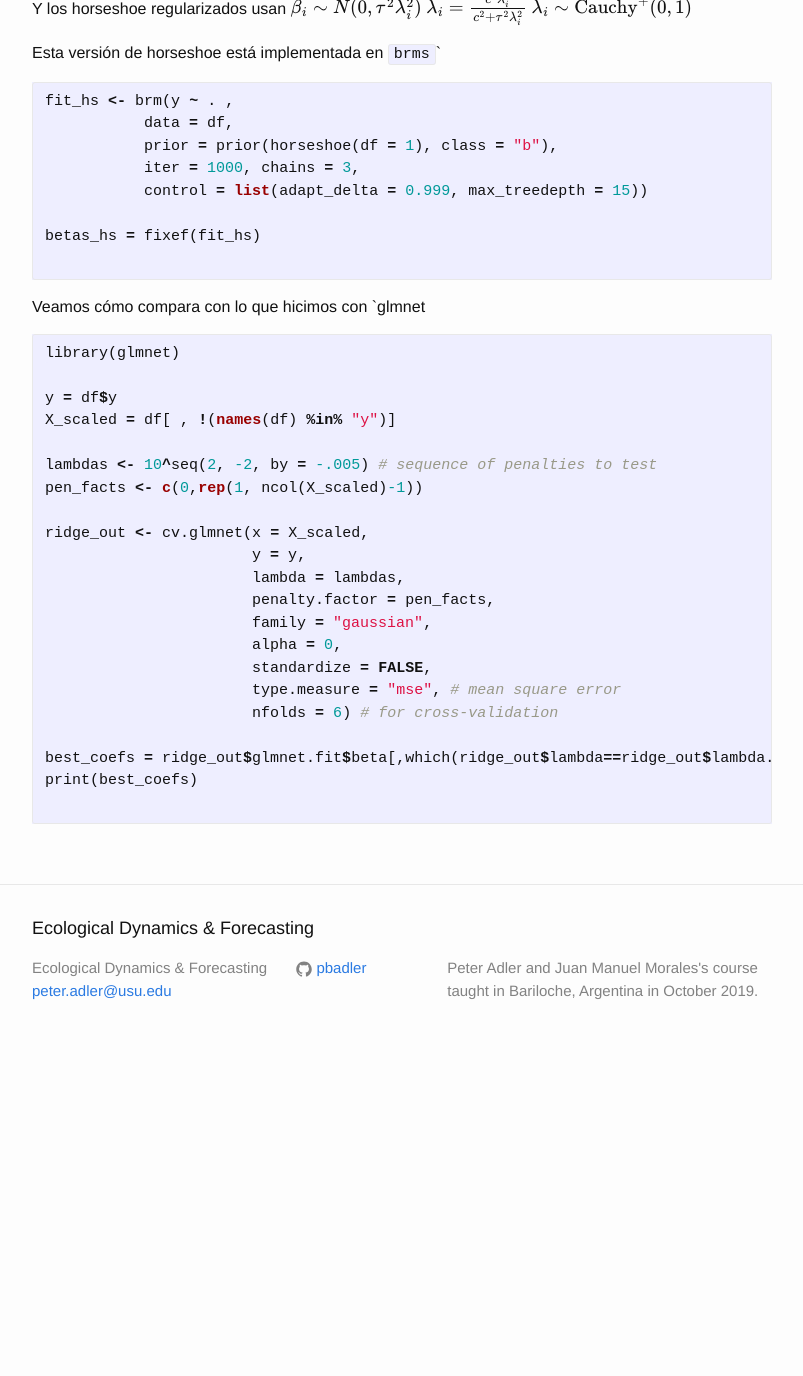
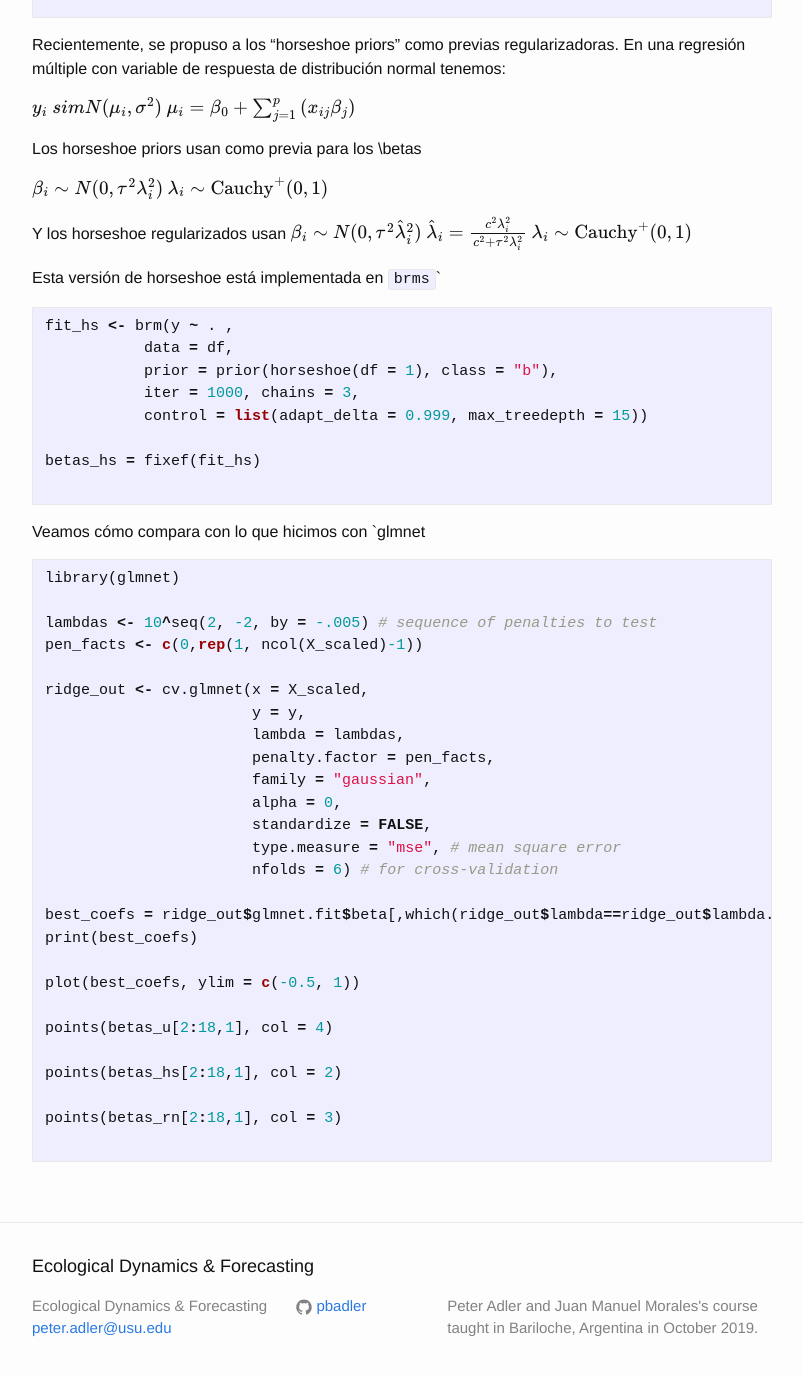
Before and after one commit to pbadler/forecasting-course-short, a Jekyll site: the page built from lectures/bayes_model_selection.md, in a window 1280 px wide and 1400 px high, scrolled down 9666 px. Shown: the top 1376 px of the window, without its empty margins (238-1041 px from the left). Built offline with Jekyll 4.4.1, drawn with Linux system fonts in a browser that asks for light colours; formulas are drawn with MathJax 3; a script that is not in the unit is left out; before the commit the page ends 10728 px from its top, so only the background shows below that; some of the changed text lies outside the part shown.

Commit message:
horseshoe

`````diff
--- a/lectures/bayes_model_selection.md
+++ b/lectures/bayes_model_selection.md
@@ -384,11 +386,19 @@
            iter = 1000, chains = 3,
            control = list(adapt_delta = 0.999, max_treedepth = 15))
 
+print(fit_u)
+betas_u = fixef(fit_u)
+
 fit_rn <- brm(y ~ . ,
            data = df,
            prior = prior(normal(0, 1), class = "b"),
            iter = 1000, chains = 3,
            control = list(adapt_delta = 0.999, max_treedepth = 15))
+
+print(fit_rn)
+
+betas_rn = fixef(fit_rn)
+
 ````
 
 Recientemente, se propuso a los "horseshoe priors" como previas regularizadoras. En una regresión múltiple con variable de respuesta de distribución normal tenemos:
@@ -438,9 +448,6 @@
 ```R
 library(glmnet)
 
-y = df$y
-X_scaled = df[ , !(names(df) %in% "y")]
-
 lambdas <- 10^seq(2, -2, by = -.005) # sequence of penalties to test
 pen_facts <- c(0,rep(1, ncol(X_scaled)-1))
 
@@ -457,4 +464,12 @@
 best_coefs = ridge_out$glmnet.fit$beta[,which(ridge_out$lambda==ridge_out$lambda.min)]
 print(best_coefs)
 
+plot(best_coefs, ylim = c(-0.5, 1))
+
+points(betas_u[2:18,1], col = 4)
+
+points(betas_hs[2:18,1], col = 2)
+
+points(betas_rn[2:18,1], col = 3)
+
 ```
`````
Also changed, not shown: other parts of lectures/bayes_model_selection.md (+2 -0 lines).
